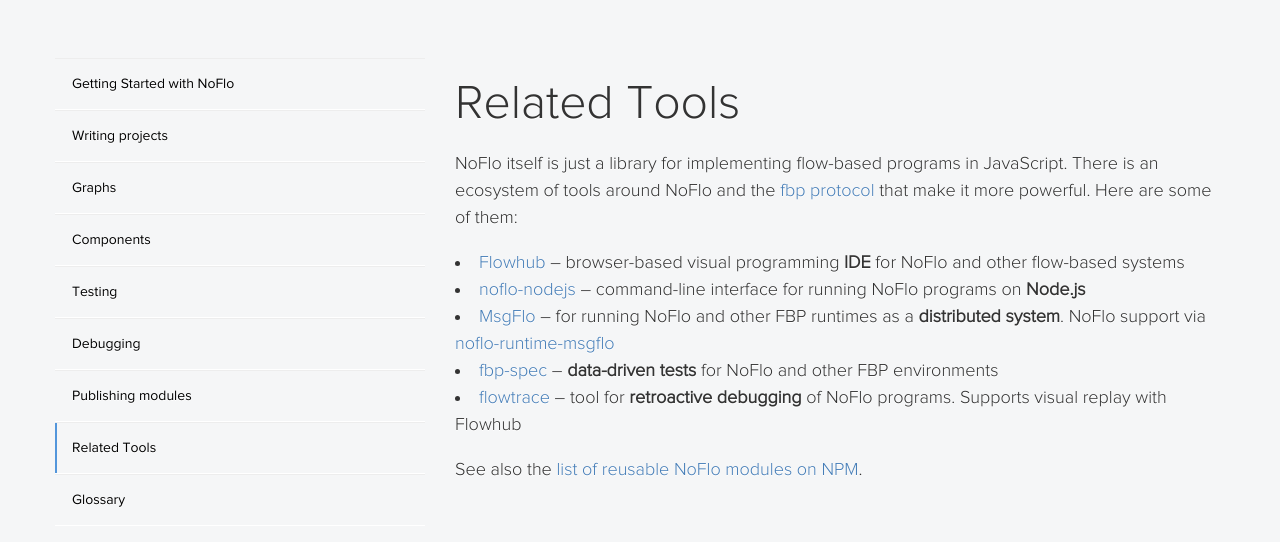
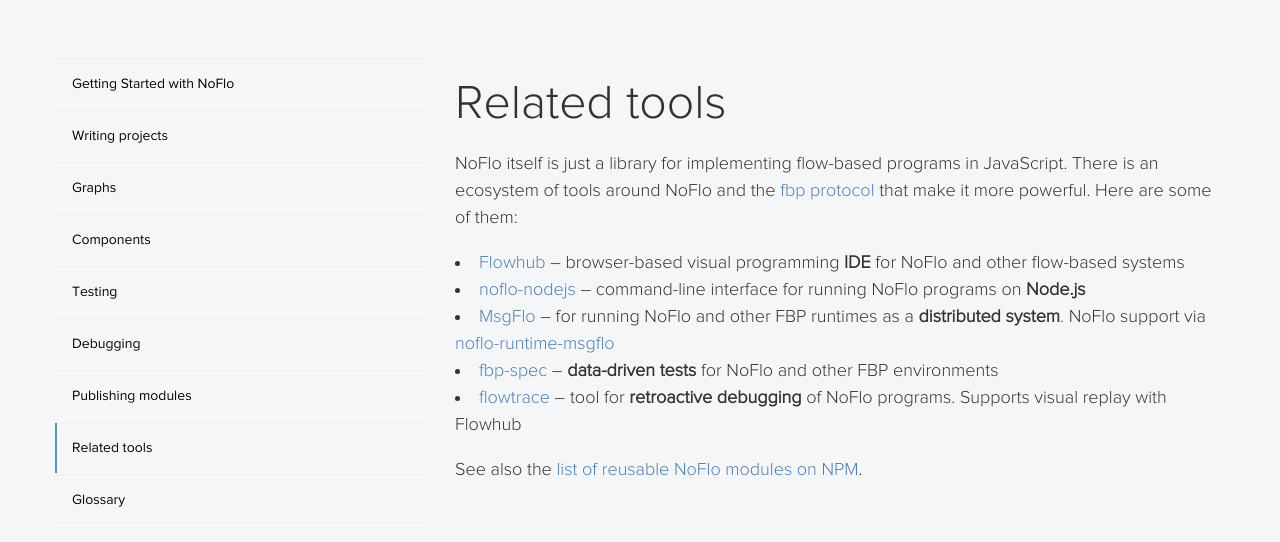
Before and after one commit to noflo/noflo.github.io, a Jekyll site: the page built from documentation/_posts/2013-07-09-tooling.md, in a window 1280 px wide and 1157 px high. Shown: the part 287-829 px from the top of the window. Built offline with Jekyll 4.4.1, drawn with Linux system fonts in a browser that asks for light colours; nearby versions of some CDN libraries.

Commit message:
Similar case as other entries

```diff
--- a/documentation/_posts/2013-07-09-tooling.md
+++ b/documentation/_posts/2013-07-09-tooling.md
@@ -1,6 +1,6 @@
 ---
 layout: documentation
-title: Related Tools
+title: Related tools
 categories:
  - documentation
 ---
```
